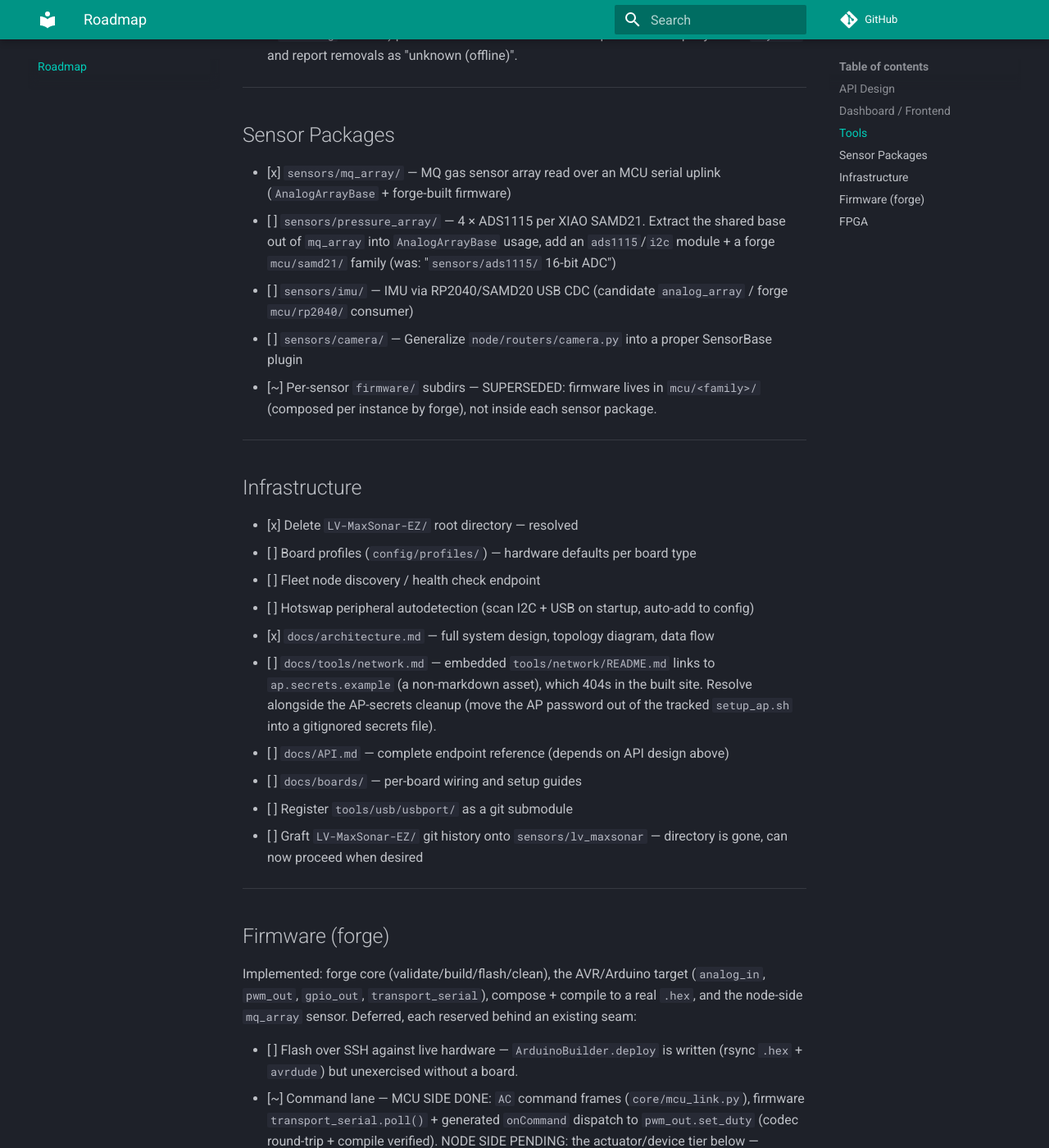
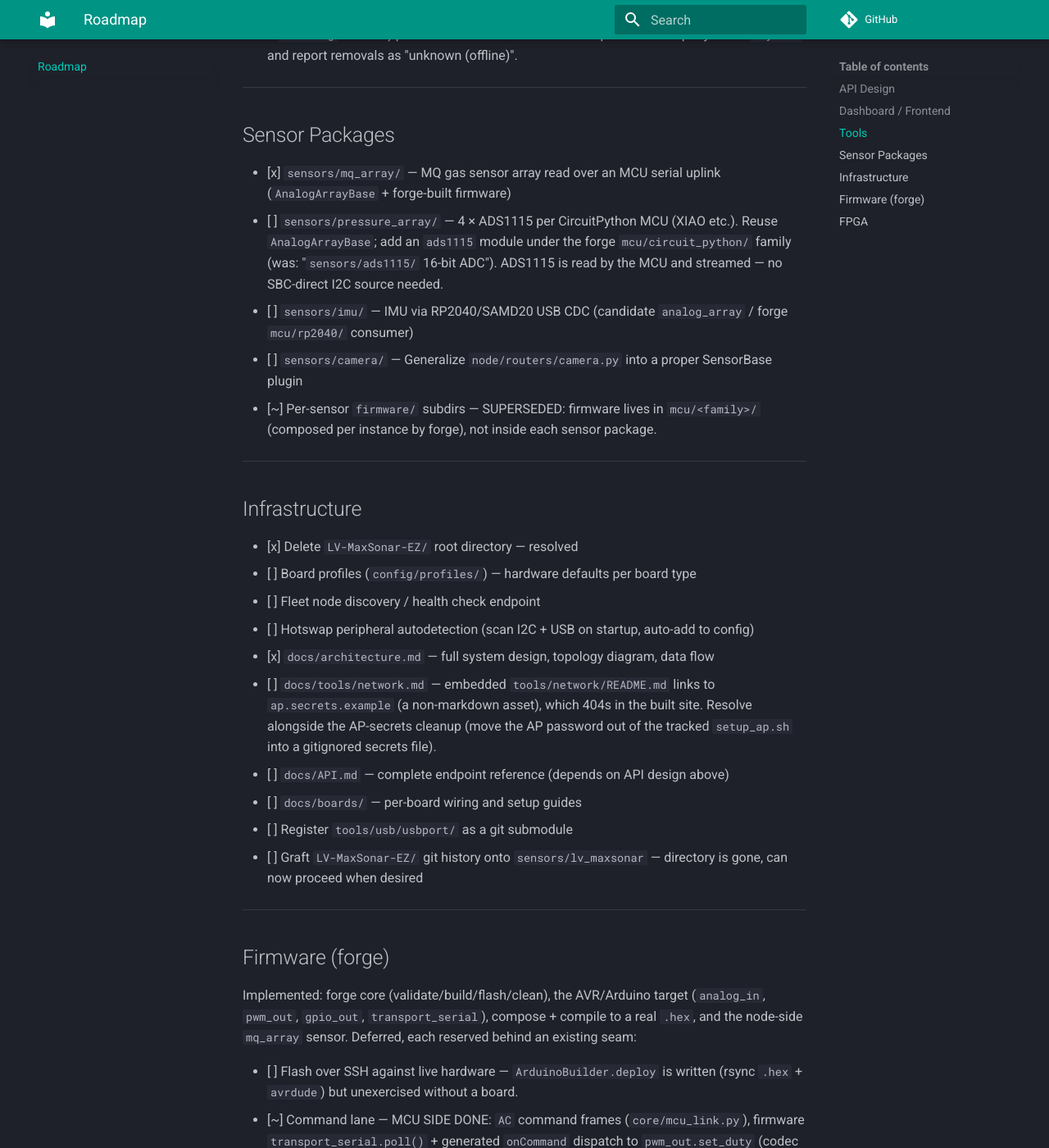
Before and after one commit to kespinoza5/animontics, an MkDocs documentation site: the page built from docs/roadmap.md, in a window 1280 px wide and 1400 px high, scrolled down 2360 px. Shown: the whole window at 82% size. Built offline with MkDocs 1.6.1 and Material for MkDocs 9.7.7, drawn with Linux system fonts in a browser that asks for light colours; comment, search, counter and statistics services are not loaded; some of the changed text lies outside the part shown.

Commit message:
docs(todo): firmware families by runtime (mcu/circuit_python); drop SBC ADS1115 source
Co-Authored-By: Claude Opus 4.8 <noreply@anthropic.com>

```diff
--- a/TODO.md
+++ b/TODO.md
@@ -87,9 +87,10 @@ The current sensor streaming API (`GET /sensors/{id}/stream`, `WS /sensors/{id}/
 
 - [x] `sensors/mq_array/` — MQ gas sensor array read over an MCU serial uplink
       (`AnalogArrayBase` + forge-built firmware)
-- [ ] `sensors/pressure_array/` — 4 × ADS1115 per XIAO SAMD21. Extract the shared
-      base out of `mq_array` into `AnalogArrayBase` usage, add an `ads1115`/`i2c`
-      module + a forge `mcu/samd21/` family (was: "`sensors/ads1115/` 16-bit ADC")
+- [ ] `sensors/pressure_array/` — 4 × ADS1115 per CircuitPython MCU (XIAO etc.).
+      Reuse `AnalogArrayBase`; add an `ads1115` module under the forge
+      `mcu/circuit_python/` family (was: "`sensors/ads1115/` 16-bit ADC"). ADS1115
+      is read by the MCU and streamed — no SBC-direct I2C source needed.
 - [ ] `sensors/imu/` — IMU via RP2040/SAMD20 USB CDC (candidate `analog_array` /
       forge `mcu/rp2040/` consumer)
 - [ ] `sensors/camera/` — Generalize `node/routers/camera.py` into a proper SensorBase plugin
@@ -136,8 +137,12 @@ an existing seam:
       connections. (Replaces the backed-out sensor-coupled command path.)
 - [ ] SPI transport — a `transport_spi` module + node-side reader; isolated to the
       transport module + `core/mcu_link.py` consumers.
-- [ ] `mcu/samd21/` and `mcu/rp2040/` families; FPGA (`fpga.ice40`) and
-      accelerator (`accel.hailo` / `accel.coral`) `Builder`s under `tools/forge/builders/`.
+- [ ] `mcu/circuit_python/` family — ONE generic CircuitPython runtime (code.py)
+      shipped to any CP board (XIAO SAMD21, RP2040, …), parameterized by a forge-
+      generated on-device config; builder "compiles" by copying files to CIRCUITPY.
+      Organize firmware families by runtime/build method, not chip.
+- [ ] FPGA (`fpga.ice40`) and accelerator (`accel.hailo` / `accel.coral`)
+      `Builder`s under `tools/forge/builders/`.
 - [ ] `animon`↔`forge` integration: `animon deploy` reconciles firmware as desired
       state and auto-propagates `config/mcus/<id>.yaml` channels → the board's
       `mq_array` `channels` (today they are authored by hand in both places).
```
